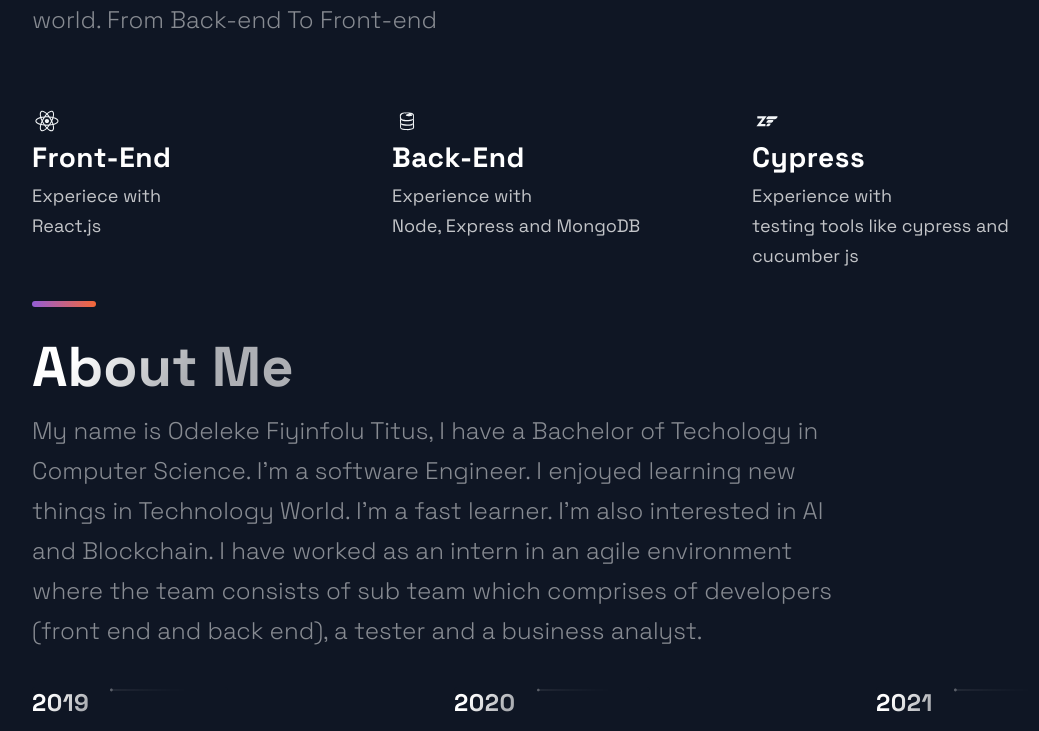
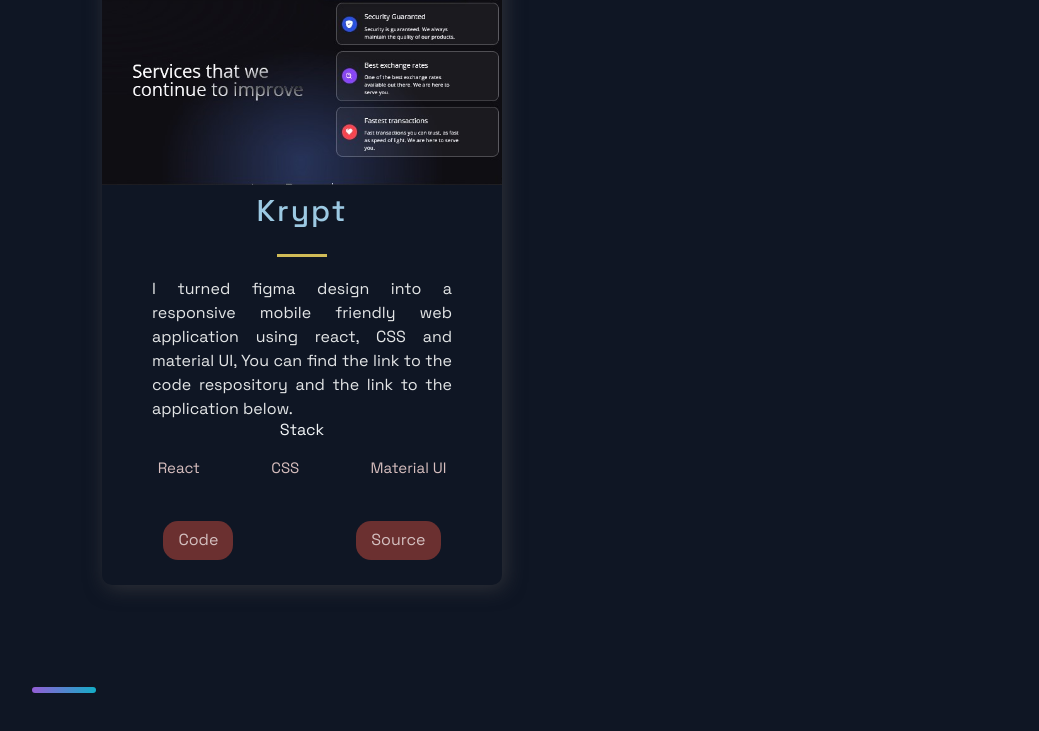
Before and after one commit to fiyin35/odeleke_fiyinfolu, a Next.js app: page / in a window 1280 px wide. Shown: the part 2746-3477 px from the top of the page, without its empty margins (88-1127 px from the left). Built offline with nearby package versions, Linux system fonts and the light colour scheme.

Commit message:
added new project

```diff
--- a/src/constants/constants.js
+++ b/src/constants/constants.js
@@ -40,6 +40,16 @@
     id: 2,
   },
 
+  {
+    title: 'Krypt',
+    description: "I turned figma design into a responsive mobile friendly web application using react, CSS and material UI, You can find the link to the code respository and the link to the application below. ",
+      image: '/images/kcrypt.png',
+      tags: ['React', 'CSS', 'Material UI'],
+    source: 'https://gericht-restaurant-phi.vercel.app/',
+    visit: 'https://github.com/fiyin35/gericht-restaurant',
+    id: 4,
+  },
+
 ];
 
 export const TimeLineData = [
```
